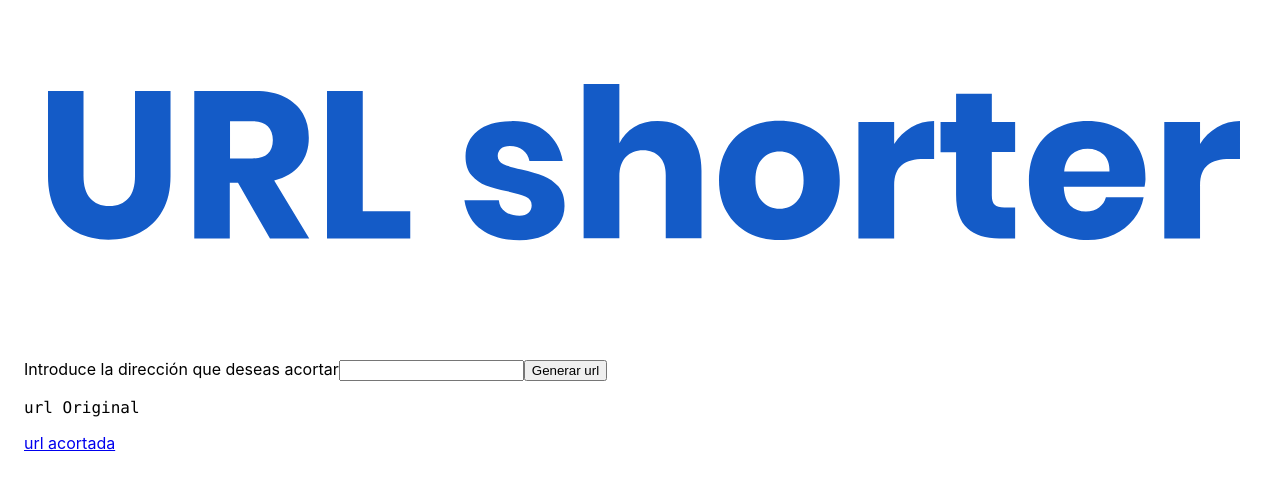
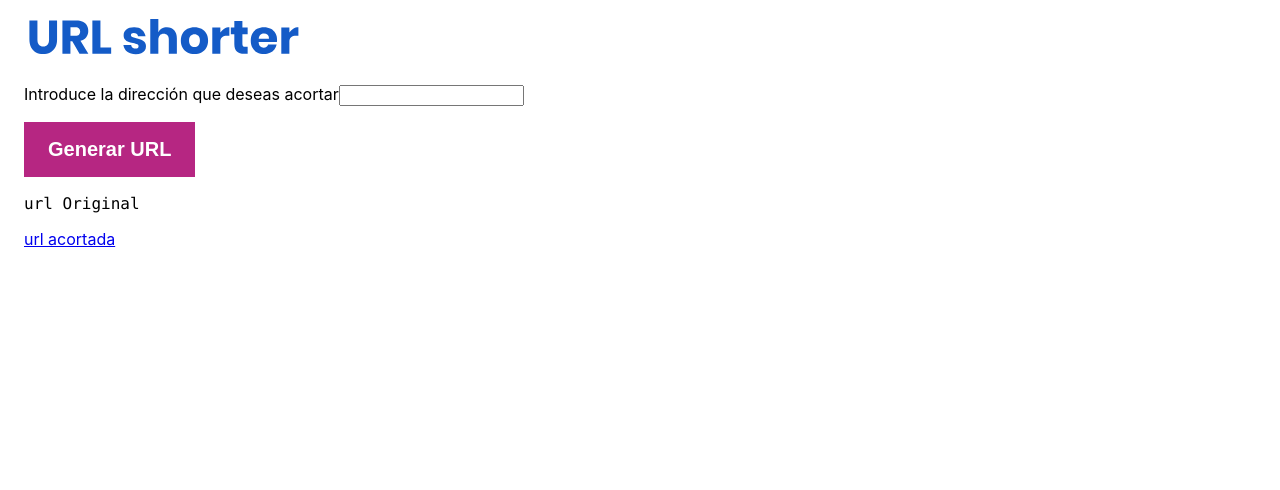
Before and after one commit to astherTrinidad/url-shorter, a React (Create React App) app in the folder url-shorter-front/: page / in a window 1280 px wide. Shown: the top 490 px of the page. Built offline with nearby package versions, Linux system fonts and the light colour scheme.

Commit message:
add regular button component

```diff
--- a/url-shorter-front/package.json
+++ b/url-shorter-front/package.json
@@ -7,6 +7,7 @@
     "@testing-library/jest-dom": "^5.11.4",
     "@testing-library/react": "^11.1.0",
     "@testing-library/user-event": "^12.1.10",
+    "prop-types": "^15.7.2",
     "react": "^17.0.2",
     "react-dom": "^17.0.2",
     "react-scripts": "4.0.3",
--- a/url-shorter-front/src/assets/colors.js
+++ b/url-shorter-front/src/assets/colors.js
@@ -1,7 +1,8 @@
 const colors = {
+  blue: "#145BC7",
   lightGreen: "#e0f370",
-  purple: "#8c1d64",
-  blue: "#145BC7",
+  purple: "#b62682",
+  purpleDark: "#8c1d64",
 };
 
 export default colors;
--- a/url-shorter-front/src/components/atoms/regularButton/index.js
+++ b/url-shorter-front/src/components/atoms/regularButton/index.js
@@ -1,2 +1,2 @@
-import component from ".view";
+import component from "./view";
 export default component;
--- a/url-shorter-front/src/components/atoms/regularButton/styled.js
+++ b/url-shorter-front/src/components/atoms/regularButton/styled.js
@@ -0,0 +1,22 @@
+import styled from "styled-components";
+import colors from "../../../assets/colors";
+
+const ComponentStyled = styled.div`
+  button {
+    border-radius: 0;
+    border: white;
+    background-color: ${colors.purple};
+    color: white;
+    cursor: pointer;
+    font-size: 1.25rem;
+    font-weight: bold;
+    margin: 1rem 0 0 0;
+    padding: 1rem 1.5rem;
+  }
+
+  button:hover {
+    background-color: ${colors.purpleDark};
+  }
+`;
+
+export default ComponentStyled;
--- a/url-shorter-front/src/components/atoms/regularButton/view.js
+++ b/url-shorter-front/src/components/atoms/regularButton/view.js
@@ -0,0 +1,14 @@
+import React from "react";
+import ComponentStyled from "./styled";
+
+const RegularButton = ({ type, label, onClick }) => {
+  return (
+    <ComponentStyled>
+      <button type={type} onClick={onClick}>
+        {label && <span>{label}</span>}
+      </button>
+    </ComponentStyled>
+  );
+};
+
+export default RegularButton;
--- a/url-shorter-front/src/components/atoms/regularInput/index.js
+++ b/url-shorter-front/src/components/atoms/regularInput/index.js
@@ -1,2 +1,2 @@
-import component from ".view";
+import component from "./view";
 export default component;
--- a/url-shorter-front/src/components/atoms/regularInput/view.js
+++ b/url-shorter-front/src/components/atoms/regularInput/view.js
@@ -1,5 +1,5 @@
 import React from "react";
-import ContainerStyled from ".styled";
+import ContainerStyled from "./styled";
 
 const RegularInput = ({
   label,
@@ -16,3 +16,5 @@ const RegularInput = ({
     </ContainerStyled>
   );
 };
+
+export default RegularInput;
--- a/url-shorter-front/src/components/pages/dashboard/styled.js
+++ b/url-shorter-front/src/components/pages/dashboard/styled.js
@@ -6,6 +6,10 @@ const ComponentStyled = styled.div`
     display: flex;
     flex-flow: column;
   }
+
+  .App-logo {
+    height: 10vmin;
+  }
 `;
 
 export default ComponentStyled;
--- a/url-shorter-front/src/components/pages/dashboard/view.js
+++ b/url-shorter-front/src/components/pages/dashboard/view.js
@@ -2,8 +2,13 @@ import React from "react";
 import logo from "../../../assets/images/logo.svg";
 import ComponentStyled from "./styled";
 import { Container } from "@material-ui/core";
+import { RegularButton } from "../../atoms";
 
 const Dashboard = () => {
+  const handleCreateUrl = () => {
+    alert("Hey!");
+  };
+
   return (
     <ComponentStyled>
       <Container className="page-container">
@@ -15,7 +20,11 @@ const Dashboard = () => {
             <form className="App-form">
               <label>Introduce la dirección que deseas acortar</label>
               <input type="text" />
-              <button value="Generar url">Generar url</button>
+              <RegularButton
+                type="button"
+                label="Generar URL"
+                onClick={handleCreateUrl}
+              />
             </form>
             <p>
               <code>url Original</code>
```
